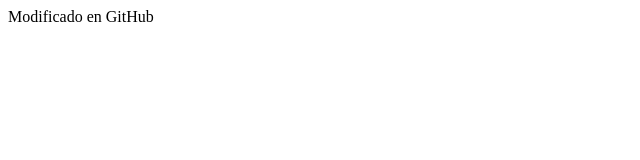
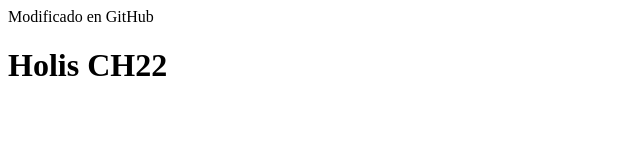
Before and after one commit to AxelRoseCooper/ch22, a plain HTML site: page web/web01/index.html in a window 1280 px wide. Shown: the whole page, without its empty margins (0-640 px from the left). Drawn offline with Linux system fonts and the light colour scheme.

Commit message:
ci: Saludo con H1

```diff
--- a/web/web01/index.html
+++ b/web/web01/index.html
@@ -3,5 +3,7 @@
   <tittle> Modificado en GitHub </tittle>
  </head>
  <body>
+  <h1> Holis CH22
+  </h1>
  </body>
 </html>
```
